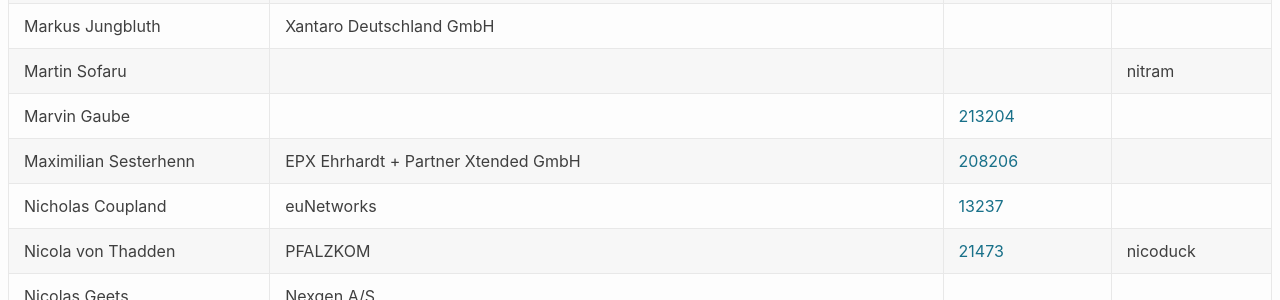
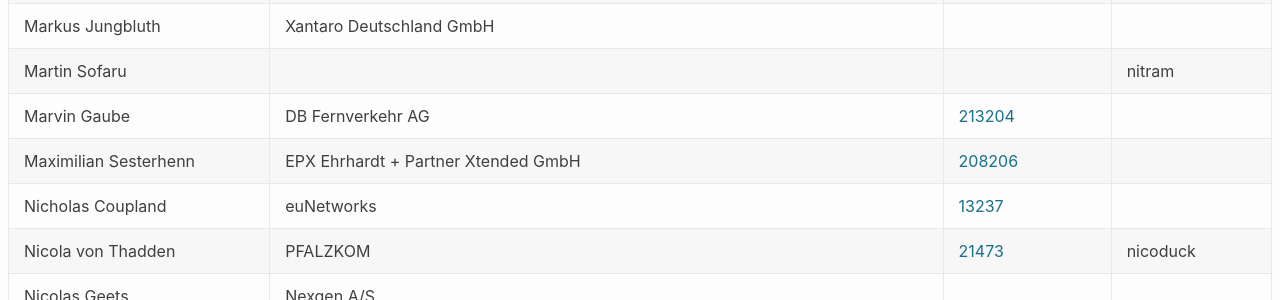
Before and after one commit to denog/pretix-attendeelist, a Jekyll site: the page built from denogmeetup24-01/index.markdown, in a window 1280 px wide and 900 px high, scrolled down 976 px. Shown: the part 154-454 px from the top of the window. Built offline with Jekyll 4.4.1, drawn with Linux system fonts in a browser that asks for light colours.

Commit message:
Latest data: Wed Feb  7 16:48:01 UTC 2024

```diff
--- a/_data/attendees_denogmeetup24-01.json
+++ b/_data/attendees_denogmeetup24-01.json
@@ -157,7 +157,7 @@
   },
   {
     "name": "Marvin Gaube",
-    "company": null,
+    "company": "DB Fernverkehr AG",
     "irc": null,
     "asn": "213204"
   },
```
